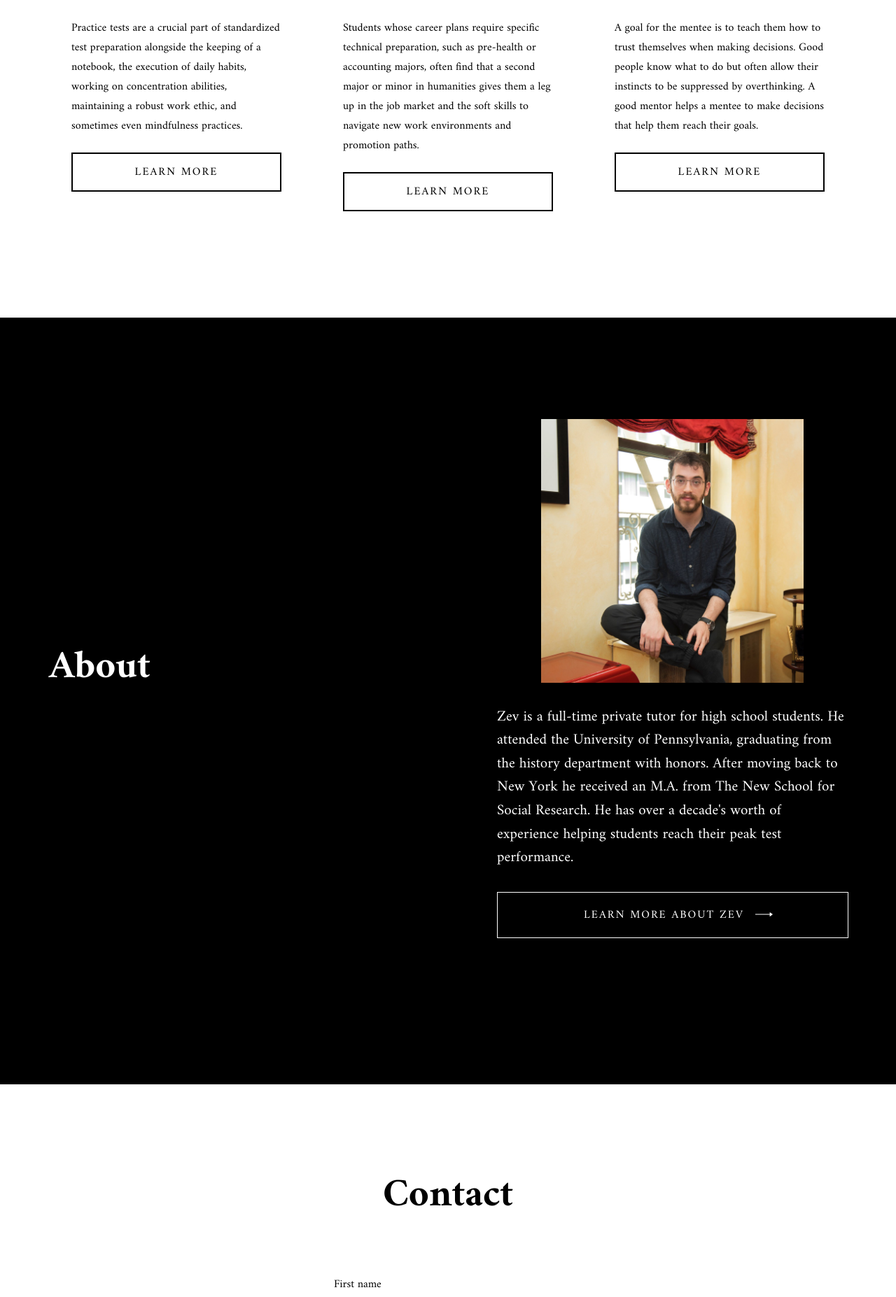
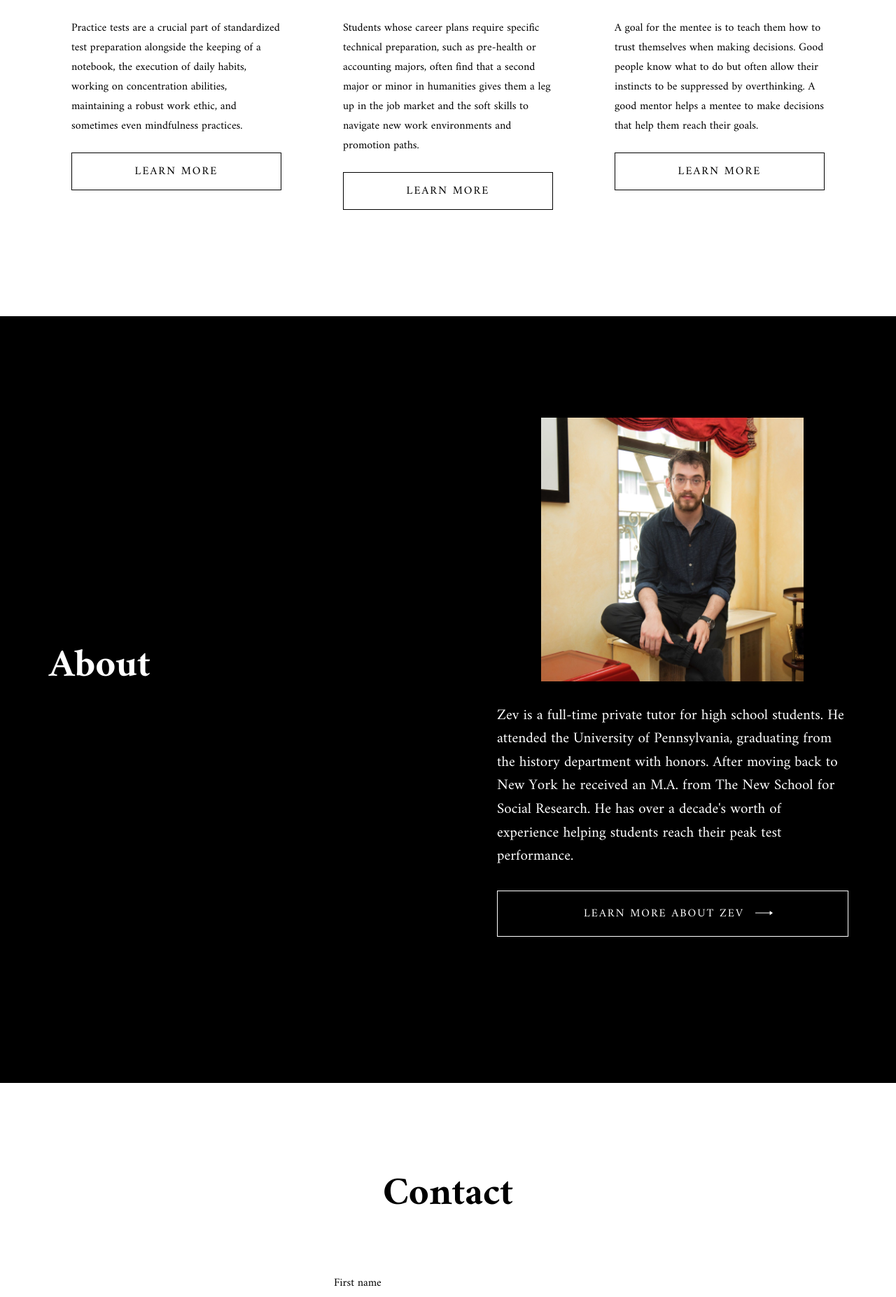
Before and after one commit to aaronzomback/zevprep, a Jekyll site: the page built from index.html, in a window 1280 px wide. Shown: the part 1733-3587 px from the top of the page at 70% size. Built offline with Jekyll 4.4.1, drawn with Linux system fonts in a browser that asks for light colours; nearby versions of some CDN libraries.

Commit message:
button's border thinner

```diff
--- a/_sass/_index.scss
+++ b/_sass/_index.scss
@@ -215,7 +215,7 @@ div.sat-act-flex {
         margin-right: 0;
         display: flex;
         justify-content: center;
-        border: 2px solid black;
+        border: 1.5px solid black;
         max-width: 300px;
         transition: all .2s ease-in-out;
 
@@ -264,7 +264,7 @@ div.sat-act-flex {
       margin-right: 0;
       display: flex;
       justify-content: center;
-      border: 2px solid black;
+      border: 1.5px solid black;
       max-width: 300px;
       transition: all .2s ease-in-out;
 
@@ -306,7 +306,7 @@ div.sat-act-flex {
       margin-top: 24px;
       display: flex;
       justify-content: center;
-      border: 2px solid black;
+      border: 1.5px solid black;
       max-width: 300px;
       transition: all .2s ease-in-out;
 
```
